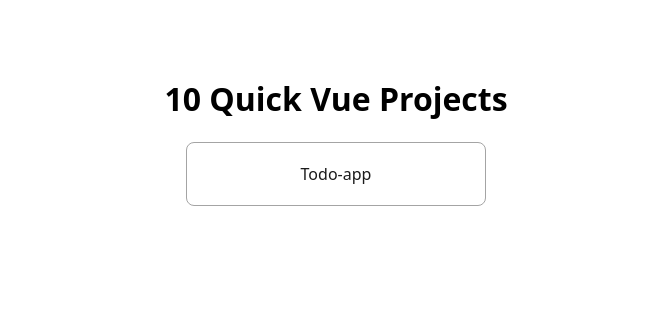
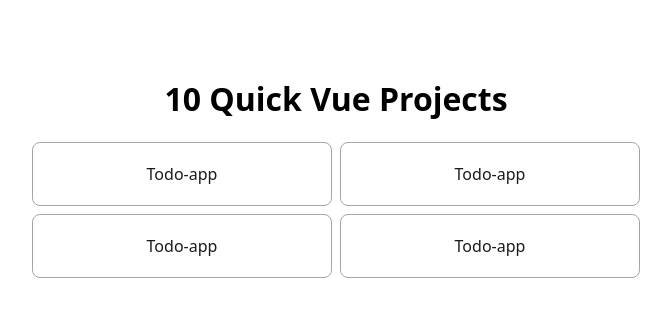
Before and after one commit to Steffen-Svenningsen/ten-vue-projects, a Vue app: page / in a window 1280 px wide. Shown: the top 316 px of the page, without its empty margins (304-975 px from the left). Built offline with nearby package versions, Linux system fonts and the light colour scheme.

Commit message:
Add flex wrap to nav

```diff
--- a/src/components/NavigationMenu.vue
+++ b/src/components/NavigationMenu.vue
@@ -1,5 +1,8 @@
 <template>
   <nav>
+    <router-link to="/todo-app">Todo-app</router-link>
+    <router-link to="/todo-app">Todo-app</router-link>
+    <router-link to="/todo-app">Todo-app</router-link>
     <router-link to="/todo-app">Todo-app</router-link>
   </nav>
 </template>
@@ -8,7 +11,9 @@
 nav {
   display: flex;
   gap: 8px;
-  flex-direction: column;
+  flex-wrap: wrap;
+  justify-content: center;
+  max-width: 840px;
 }
 
 a {
--- a/src/views/HomeView.vue
+++ b/src/views/HomeView.vue
@@ -17,4 +17,8 @@ main {
   align-items: center;
   padding-top: 3rem;
 }
+
+h1 {
+  text-align: center;
+}
 </style>
```
